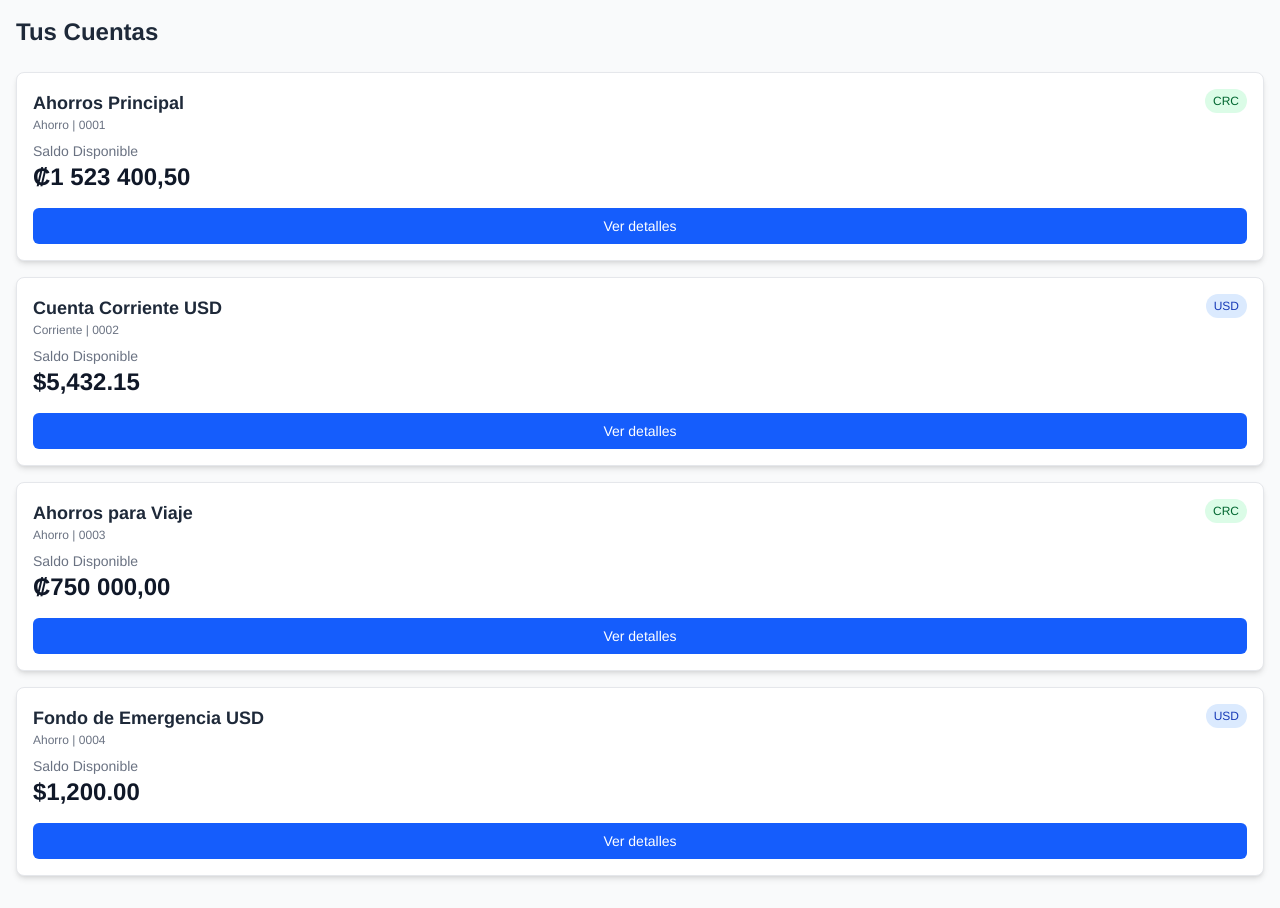
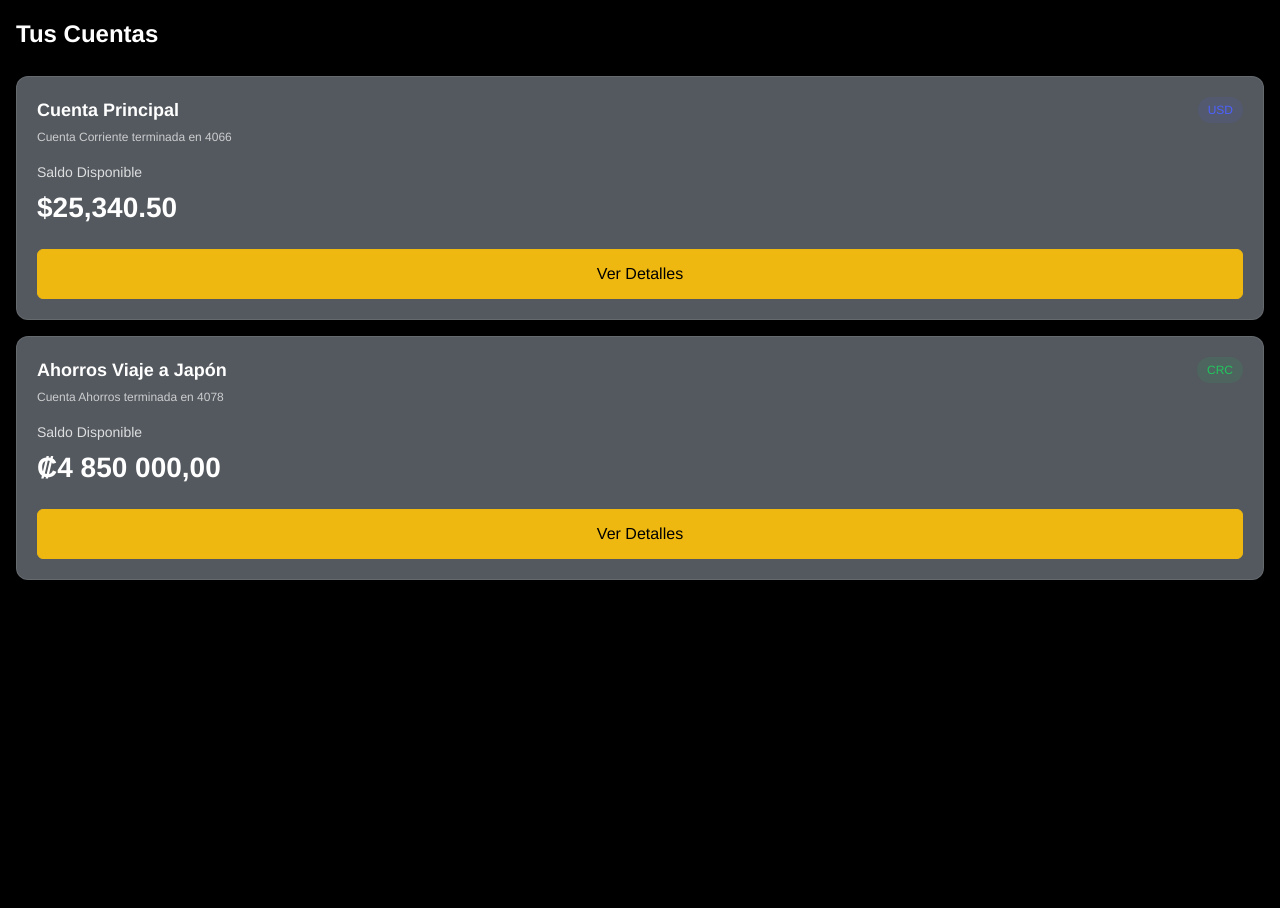
Before and after one commit to JosueTorresN/bankpry, a Next.js app: page /dashboard in a window 1280 px wide. After the commit the page ends 800 px from the top, so only its background shows below. Built offline with nearby package versions, Linux system fonts and the light colour scheme.

Commit message:
Dashboard terminado

```diff
--- /dev/null
+++ b/src/app/dashboard/DashboardPage.module.css
@@ -0,0 +1,29 @@
+.page_container {
+  min-height: 100vh;
+  background-color: var(--background-color);
+  padding: var(--spacing-base);
+}
+
+.page_title {
+  font-size: var(--font-size-base);
+  font-weight: 700;
+  margin-bottom: 1.5rem;
+  color: var(--font-color);
+}
+
+.accounts_list {
+  list-style: none;
+  padding: 0;
+  margin: 0;
+  display: grid;
+  gap: var(--spacing-base);
+}
+
+.feedback_container {
+  min-height: 60vh;
+  display: flex;
+  align-items: center;
+  justify-content: center;
+  color: var(--font-color);
+  opacity: 0.8;
+}
--- a/src/app/dashboard/page.tsx
+++ b/src/app/dashboard/page.tsx
@@ -1,102 +1,36 @@
-'use client';
+// app/dashboard/page.tsx
+"use client";
+import { useAccounts } from '@/lib/hooks/useAccounts';
+import AccountCard from '@/components/accounts/AccountCard';
+import LoadingSpinner from '@/components/feedBack/loadingSpineer';
+import Alert from '@/components/alert/alert';
+import styles from './DashboardPage.module.css';
 
-import React, { useState } from 'react';
-import { MOCK_ACCOUNTS, Account, Currency } from '@/props/account';
-import { useRouter } from 'next/navigation';
+export default function DashboardPage() {
+  const { accounts, loading, error } = useAccounts();
 
-// Helper para formatear saldos (mobile-first: usar formatos claros)
-const formatCurrency = (amount: number, currency: Currency) => {
-  const locale = currency === 'CRC' ? 'es-CR' : 'en-US';
-  const style = 'currency';
-  const currencyCode = currency;
+  const renderContent = () => {
+    if (loading) return <div className={styles.feedback_container}><LoadingSpinner /></div>;
+    if (error) return (
+      <div className={styles.feedback_container}>
+        <Alert message={error} type='error'>{error}</Alert>
+      </div>
+    );
+    if (accounts.length === 0) return <p className={styles.feedback_container}>No tienes cuentas disponibles.</p>;
 
-  return new Intl.NumberFormat(locale, { style, currency: currencyCode }).format(amount);
-};
-
-// --- Componente: Tarjeta de Cuenta ---
-const AccountCard: React.FC<{ account: Account }> = ({ account }) => {
-  const router = useRouter();
-
-  const handleViewDetails = () => {
-    // Navegamos a la vista de detalle con el ID de la cuenta en la URL
-    router.push(`/dashboard/${account.account_id}`);
+    return (
+      <ul className={styles.accounts_list} aria-label="Lista de sus cuentas bancarias">
+        {accounts.map((account) => (
+          <AccountCard key={account.account_id} account={account} />
+        ))}
+      </ul>
+    );
   };
 
   return (
-    <div className="bg-white p-4 rounded-lg shadow-md mb-4 border border-gray-200">
-      <div className="flex justify-between items-start mb-2">
-        <div>
-          <h2 className="text-lg font-semibold text-gray-800">{account.alias}</h2>
-          <p className="text-xs text-gray-500">
-            {account.type} | {account.account_id.slice(-4)}
-          </p>
-        </div>
-        <span className={`px-2 py-1 text-xs font-medium rounded-full ${
-          account.currency === 'CRC' ? 'bg-green-100 text-green-800' : 'bg-blue-100 text-blue-800'
-        }`}>
-          {account.currency}
-        </span>
-      </div>
-
-      <div className="mb-3">
-        <p className="text-sm text-gray-500">Saldo Disponible</p>
-        <p className="text-2xl font-bold text-gray-900">
-          {formatCurrency(account.balance, account.currency)}
-        </p>
-      </div>
-
-      <button
-        onClick={handleViewDetails}
-        className="w-full py-2 bg-blue-600 text-white text-sm font-medium rounded-md hover:bg-blue-700 transition duration-150"
-      >
-        Ver detalles
-      </button>
-    </div>
+    <main className={styles.page_container}>
+      <h1 className={styles.page_title}>Tus Cuentas</h1>
+      {renderContent()}
+    </main>
   );
-};
-
-// --- Página del Dashboard ---
-const DashboardPage: React.FC = () => {
-  const [loading, setLoading] = useState(false);
-  const [error, setError] = useState<string | null>(null);
-
-  // En un futuro, aquí se haría un fetch de datos, manejando loading y error.
-  const accounts = MOCK_ACCOUNTS;
-
-  if (loading) {
-    return (
-      <div className="p-4 text-center min-h-screen flex items-center justify-center">
-        <p className="text-lg text-blue-600">Cargando resumen de cuentas...</p>
-      </div>
-    );
-  }
-
-  if (error) {
-    return (
-      <div className="p-4 text-center min-h-screen">
-        <p className="text-lg text-red-500">Error al cargar las cuentas: {error}</p>
-      </div>
-    );
-  }
-
-  if (accounts.length === 0) {
-    return (
-      <div className="p-4 text-center min-h-screen">
-        <p className="text-lg text-gray-500">No tienes cuentas disponibles.</p>
-      </div>
-    );
-  }
-
-  return (
-    <div className="min-h-screen bg-gray-50 p-4">
-      <h1 className="text-2xl font-bold mb-6 text-gray-800">Tus Cuentas</h1>
-      <div>
-        {accounts.map((account) => (
-          <AccountCard key={account.account_id} account={account} />
-        ))}
-      </div>
-    </div>
-  );
-};
-
-export default DashboardPage;
+}
--- a/src/app/globals.css
+++ b/src/app/globals.css
@@ -13,6 +13,7 @@
   --spacing-base: 1rem;
 
  /* --- AÑADE ESTAS VERSIONES RGB --- */
+  --primary-color-rgb: 77, 97, 255;
   --font-color-rgb: 255, 255, 255;
   --background-color-rgb: 0, 0, 0;
   --accent-color-rgb: 239, 184, 16;
--- /dev/null
+++ b/src/components/accounts/AccountCard.module.css
@@ -0,0 +1,53 @@
+.card {
+  background-color: var(--secondary-color);
+  color: var(--font-color);
+  padding: 1.25rem;
+  border-radius: 0.75rem;
+  border: 1px solid rgba(var(--font-color-rgb), 0.1);
+  box-shadow: 0 4px 6px -1px rgba(0, 0, 0, 0.1), 0 2px 4px -1px rgba(0, 0, 0, 0.06);
+  transition: transform 0.2s ease, box-shadow 0.2s ease;
+}
+
+.card:hover {
+  transform: translateY(-4px);
+  box-shadow: 0 10px 15px -3px rgba(var(--accent-color-rgb), 0.1), 0 4px 6px -2px rgba(var(--accent-color-rgb), 0.05);
+}
+
+.card_header {
+  display: flex;
+  justify-content: space-between;
+  align-items: flex-start;
+  margin-bottom: 1rem;
+}
+
+.alias {
+  font-size: 1.125rem;
+  font-weight: 600;
+  margin: 0;
+}
+
+.details {
+  font-size: 0.75rem;
+  color: rgba(var(--font-color-rgb), 0.7);
+  margin: 0.25rem 0 0;
+}
+
+.balance_section {
+  margin-bottom: 1.25rem;
+}
+
+.balance_label {
+  font-size: 0.875rem;
+  color: rgba(var(--font-color-rgb), 0.8);
+  margin-bottom: 0.25rem;
+}
+
+.balance_value {
+  font-size: 1.75rem;
+  font-weight: 700;
+  color: var(--font-color);
+}
+
+.card_footer {
+  /* Espacio para el botón */
+}
--- /dev/null
+++ b/src/components/accounts/AccountCard.tsx
@@ -0,0 +1,43 @@
+// components/accounts/AccountCard.tsx
+"use client";
+import { useRouter } from 'next/navigation';
+import { Account } from '@/lib/types/accounts';
+import { formatCurrency } from '@/lib/data/accounts';
+import Button from '@/components/button/button';
+import Tag from '@/components/tag/Tag';
+import styles from './AccountCard.module.css';
+
+type AccountCardProps = {
+  account: Account;
+};
+
+export default function AccountCard({ account }: AccountCardProps) {
+  const router = useRouter();
+  const handleViewDetails = () => router.push(`/dashboard/${account.account_id}`);
+
+  // Para accesibilidad, proveemos una descripción más clara
+  const accountNumberDescription = `Cuenta ${account.type} terminada en ${account.account_id.slice(-4)}`;
+
+  return (
+    <li className={styles.card}>
+      <article aria-labelledby={`account-alias-${account.account_id}`}>
+        <header className={styles.card_header}>
+          <div>
+            <h2 id={`account-alias-${account.account_id}`} className={styles.alias}>{account.alias}</h2>
+            <p className={styles.details}>{accountNumberDescription}</p>
+          </div>
+          <Tag label={account.currency} variant={account.currency === 'CRC' ? 'success' : 'info'} />
+        </header>
+
+        <div className={styles.balance_section}>
+          <p className={styles.balance_label}>Saldo Disponible</p>
+          <p className={styles.balance_value}>{formatCurrency(account.balance, account.currency)}</p>
+        </div>
+
+        <footer className={styles.card_footer}>
+          <Button onClick={handleViewDetails}>Ver Detalles</Button>
+        </footer>
+      </article>
+    </li>
+  );
+}
--- /dev/null
+++ b/src/components/tag/Tag.module.css
@@ -0,0 +1,20 @@
+/* --- Estilos para Tag --- */
+.tag {
+  padding: 0.25rem 0.625rem;
+  font-size: 0.75rem;
+  font-weight: 500;
+  border-radius: 9999px;
+  text-transform: uppercase;
+}
+
+.tag_info {
+  /* Para USD */
+  background-color: rgba(var(--primary-color-rgb), 0.1);
+  color: var(--primary-color);
+}
+
+.tag_success {
+  /* Para CRC, usando un verde de ejemplo. Define --success-color en tu :root */
+  background-color: rgba(34, 197, 94, 0.1);
+  color: #22c55e;
+}
--- /dev/null
+++ b/src/components/tag/Tag.tsx
@@ -0,0 +1,13 @@
+// components/ui/Tag.tsx
+import styles from './Tag.module.css';
+
+type TagProps = {
+  label: string;
+  variant?: 'info' | 'success';
+};
+
+export default function Tag({ label, variant = 'info' }: TagProps) {
+  const variantClass = variant === 'success' ? styles.tag_success : styles.tag_info;
+
+  return <span className={`${styles.tag} ${variantClass}`}>{label}</span>;
+}
--- /dev/null
+++ b/src/lib/data/accounts.ts
@@ -0,0 +1,13 @@
+// lib/data/accounts.ts
+import { Account, Currency } from '@/lib/types/accounts';
+
+// Helper de formato de moneda (reutilizado)
+export const formatCurrency = (amount: number, currency: Currency) => {
+  const locale = currency === 'CRC' ? 'es-CR' : 'en-US';
+  return new Intl.NumberFormat(locale, { style: 'currency', currency }).format(amount);
+};
+
+export const MOCK_ACCOUNTS: Account[] = [
+  { account_id: 'CR05015202001026284066', alias: 'Cuenta Principal', type: 'Corriente', currency: 'USD', balance: 25340.50 },
+  { account_id: 'CR05015202001026284078', alias: 'Ahorros Viaje a Japón', type: 'Ahorros', currency: 'CRC', balance: 4850000.00 },
+];
--- /dev/null
+++ b/src/lib/hooks/useAccounts.ts
@@ -0,0 +1,28 @@
+// hooks/useAccounts.ts
+"use client";
+import { useState, useEffect } from 'react';
+import { Account } from '@/lib/types/accounts';
+import { MOCK_ACCOUNTS } from '@/lib/data/accounts';
+
+export function useAccounts() {
+  const [accounts, setAccounts] = useState<Account[]>([]);
+  const [loading, setLoading] = useState(true);
+  const [error, setError] = useState<string | null>(null);
+
+  useEffect(() => {
+    const fetchAccounts = async () => {
+      try {
+        setLoading(true);
+        await new Promise(resolve => setTimeout(resolve, 800)); // Simula carga
+        setAccounts(MOCK_ACCOUNTS);
+      } catch (err) {
+        setError('No se pudieron cargar las cuentas.');
+      } finally {
+        setLoading(false);
+      }
+    };
+    fetchAccounts();
+  }, []);
+
+  return { accounts, loading, error };
+}
--- /dev/null
+++ b/src/lib/types/accounts.ts
@@ -0,0 +1,12 @@
+// lib/types/accounts.ts
+export type Currency = 'CRC' | 'USD';
+
+export type AccountType = 'Ahorros' | 'Corriente';
+
+export interface Account {
+  account_id: string;      // IBAN o número de cuenta
+  alias: string;           // Nombre personalizado (ej: "Ahorros Viaje")
+  type: AccountType;       // Ahorros | Corriente
+  currency: Currency;      // CRC | USD
+  balance: number;         // Saldo actual
+}
```
